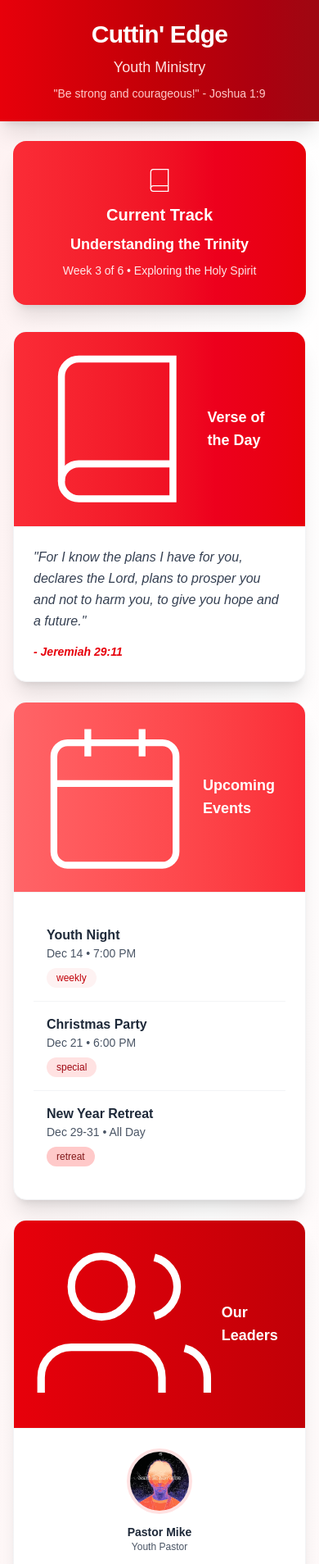
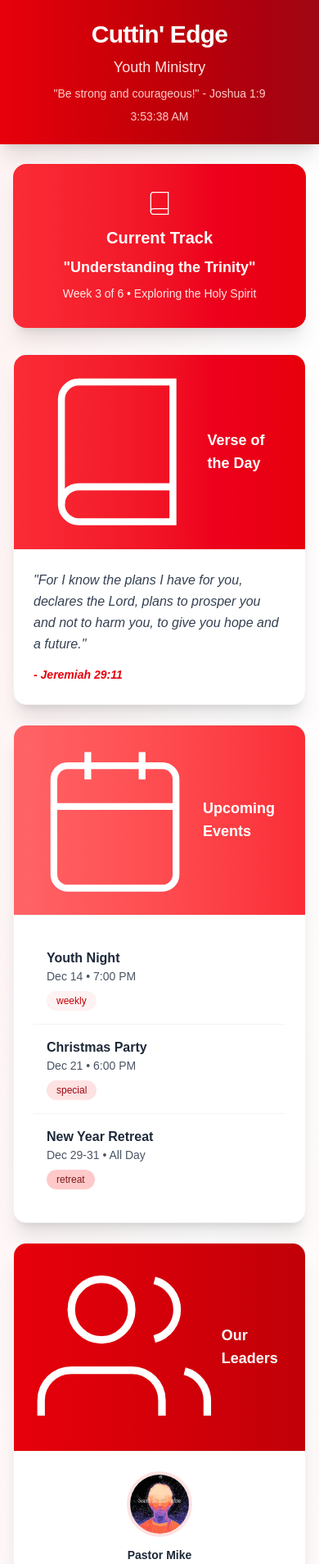
Before and after one commit to Reecekurangwa/cuttin-edge-app-next, a Next.js app: page / in a window 390 px wide. Shown: the top 1908 px of the page at 82% size. Built offline with nearby package versions, Linux system fonts and the light colour scheme.

Commit message:
Deploymeny Fixes

```diff
--- a/src/app/page.tsx
+++ b/src/app/page.tsx
@@ -2,10 +2,13 @@
 
 import type React from "react"
 import { useState, useEffect } from "react"
+import Image from "next/image"
 
 export default function CuttinEdgeYouth() {
+  // Use currentTime state to display the current time in the UI
   const [currentTime, setCurrentTime] = useState(new Date())
-  const [verseOfDay, setVerseOfDay] = useState({
+  // The setVerseOfDay setter is not used, so it has been removed for cleanup.
+  const [verseOfDay] = useState({
     verse:
       "For I know the plans I have for you, declares the Lord, plans to prosper you and not to harm you, to give you hope and a future.",
     reference: "Jeremiah 29:11",
@@ -18,7 +21,7 @@ export default function CuttinEdgeYouth() {
     return () => clearInterval(timer)
   }, [])
 
-  // Sample data - in real app this would come from a database
+  // Sample data - in a real app this would come from a database
   const upcomingBirthdays = [
     { name: "Sarah Johnson", date: "Dec 15", age: 17 },
     { name: "Marcus Williams", date: "Dec 22", age: 16 },
@@ -113,9 +116,13 @@ export default function CuttinEdgeYouth() {
       <header className="bg-gradient-to-r from-red-600 via-red-700 to-red-800 text-white shadow-xl">
         <div className="max-w-6xl mx-auto px-4 sm:px-6 py-6 sm:py-8">
           <div className="text-center">
-            <h1 className="text-3xl sm:text-5xl font-bold mb-2 tracking-tight">Cuttin' Edge</h1>
+            {/* Escaped the single quote */}
+            <h1 className="text-3xl sm:text-5xl font-bold mb-2 tracking-tight">Cuttin&apos; Edge</h1>
             <p className="text-lg sm:text-xl text-red-100 font-medium">Youth Ministry</p>
-            <p className="text-sm sm:text-base text-red-200 mt-2">"Be strong and courageous!" - Joshua 1:9</p>
+            {/* Escaped the double quotes */}
+            <p className="text-sm sm:text-base text-red-200 mt-2">&quot;Be strong and courageous!&quot; - Joshua 1:9</p>
+            {/* Display the current time */}
+            <p className="text-sm sm:text-base text-red-200 mt-2">{currentTime.toLocaleTimeString()}</p>
           </div>
         </div>
       </header>
@@ -127,7 +134,8 @@ export default function CuttinEdgeYouth() {
             <CardContent className="text-center py-8">
               <BookIcon className="w-8 h-8 mx-auto mb-3" />
               <h2 className="text-xl sm:text-2xl font-bold mb-2">Current Track</h2>
-              <p className="text-lg sm:text-xl font-semibold">Understanding the Trinity</p>
+              {/* Escaped the double quotes */}
+              <p className="text-lg sm:text-xl font-semibold">&quot;Understanding the Trinity&quot;</p>
               <p className="text-sm sm:text-base opacity-90 mt-2">Week 3 of 6 • Exploring the Holy Spirit</p>
             </CardContent>
           </Card>
@@ -202,10 +210,12 @@ export default function CuttinEdgeYouth() {
                 <div className="grid grid-cols-1 sm:grid-cols-3 gap-4 sm:gap-6">
                   {leaders.map((leader, index) => (
                     <div key={index} className="text-center">
-                      <img
+                      <Image
                         src={leader.image || "/placeholder.svg"}
                         alt={leader.name}
                         className="w-20 h-20 sm:w-24 sm:h-24 rounded-full mx-auto mb-3 object-cover border-4 border-red-100"
+                        width={120}
+                        height={120}
                       />
                       <h4 className="font-semibold text-gray-800 text-sm sm:text-base">{leader.name}</h4>
                       <p className="text-xs sm:text-sm text-gray-600">{leader.role}</p>
@@ -324,8 +334,10 @@ export default function CuttinEdgeYouth() {
       {/* Footer */}
       <footer className="bg-red-800 text-white py-6 mt-12">
         <div className="max-w-6xl mx-auto px-4 sm:px-6 text-center">
-          <p className="text-sm text-red-100">© 2024 Cuttin' Edge Youth Ministry • Grace Community Church</p>
-          <p className="text-xs text-red-200 mt-2">"Train up a child in the way he should go" - Proverbs 22:6</p>
+          {/* Escaped the single quote */}
+          <p className="text-sm text-red-100">© 2024 Cuttin&apos; Edge Youth Ministry • Grace Community Church</p>
+          {/* Escaped the double quotes */}
+          <p className="text-xs text-red-200 mt-2">&quot;Train up a child in the way he should go&quot; - Proverbs 22:6</p>
         </div>
       </footer>
     </div>
```
